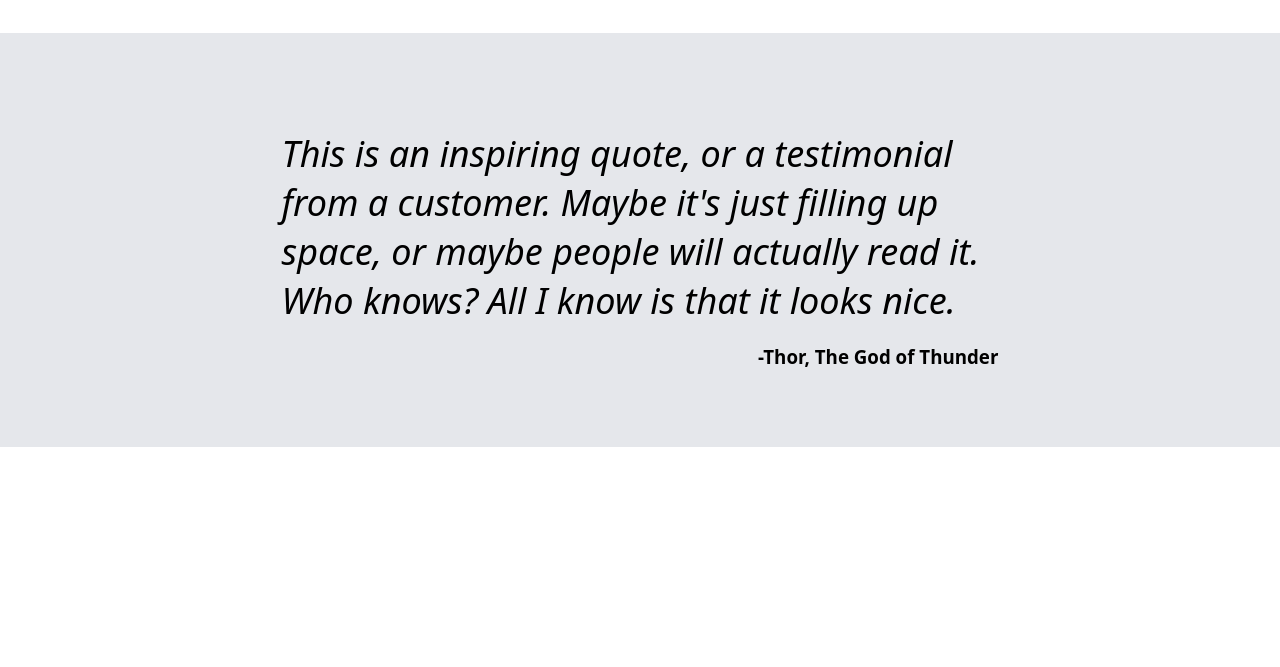
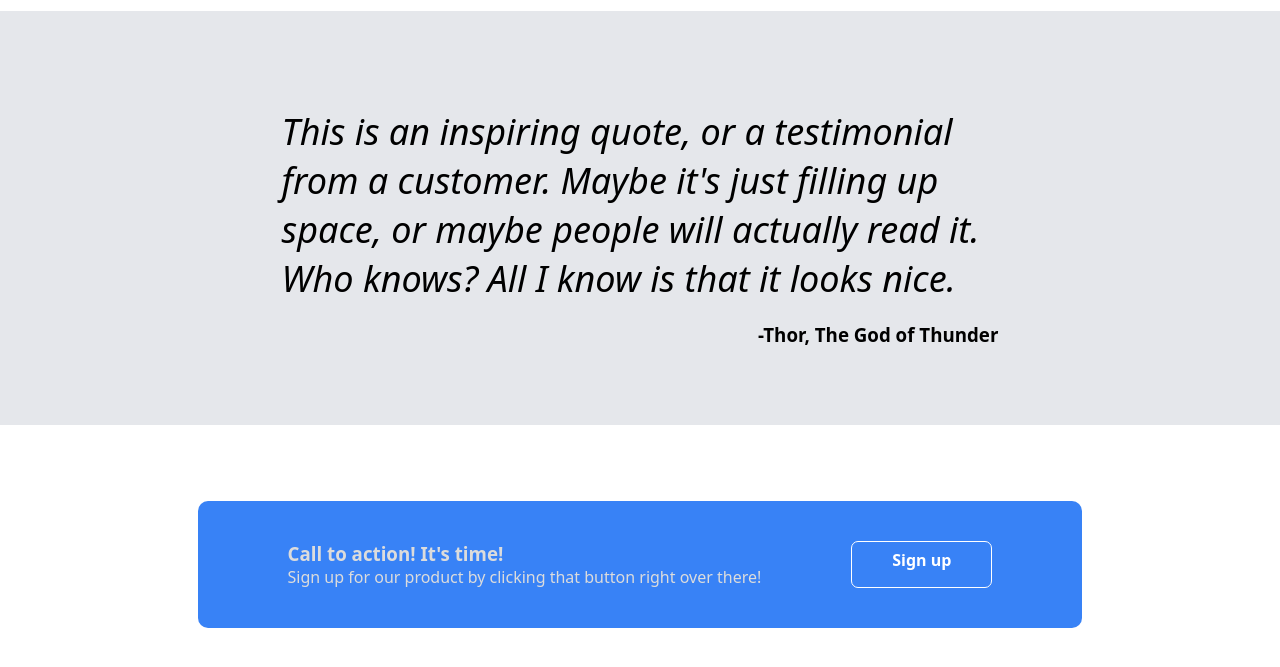
Before and after one commit to damasake3/Project-LandingPage, a plain HTML site: page index.html in a window 1280 px wide. Shown: the part 1001-1668 px from the top of the page. Before the commit the page ends 1448 px from the top, so only its background shows below. Drawn offline with Linux system fonts and the light colour scheme.

Commit message:
Done with Call to Action

```diff
--- a/css/styles.css
+++ b/css/styles.css
@@ -75,13 +75,13 @@ body {
     background-color: #3882F6;
     border-radius: 7px;
     border: solid 1px #3882F6;
-    padding: 7px 15px;
+    padding: 7px 40px;
 
     color: white;
     font-weight: 600;
     text-align: center;
-    width: 60px;
 
+    max-width: 80px;
     text-decoration: none;
 }
 
@@ -142,6 +142,8 @@ body {
     font-weight: 400;
 }
 /* RANDOMS */
+
+/* QUOTES */
 .quote {
     background-color: #e5e7eb;
     padding: 60px 0;
@@ -168,3 +170,41 @@ body {
 
     width: 56%;
 }
+/* QUOTES */
+
+.call-action {
+    display: flex;
+    justify-content: center;
+    align-items: center;
+    margin: 76px;
+}
+
+.blue-box {
+    display: flex;
+    gap: 90px;
+
+    background-color: #3882F6;
+    padding: 40px 90px;
+
+    border-radius: 10px;
+
+}
+
+.blue-box > .btn {
+    color: white;
+    border: 1px solid white;
+}
+
+.action-desc {
+    display: flex;
+    flex-direction: column;
+}
+.action-desc > h3, p {
+    margin: 0;
+    color: gainsboro;
+}
+
+.action-desc > p {
+    font-weight: lighter;
+    color: gainsboro;
+}
--- a/index.html
+++ b/index.html
@@ -68,6 +68,7 @@
     </div>
     <!--END of RANDOM-->
 
+    <!--START of QUOTE-->
     <div class="quote">
         <blockquote cite="Thor, The God of Thunder">
             This is an inspiring quote, or a testimonial from a customer. Maybe it's just filling up space, or maybe
@@ -75,6 +76,19 @@
         </blockquote>
         <div class="author"><h3>-Thor, The God of Thunder</h3></div>
     </div>
+    <!--END of QUOTE-->
+
+    <div class="call-action">
+        <div class="blue-box">
+            <div class="action-desc">
+                <h3>Call to action! It's time!</h3>
+                <p>Sign up for our product by clicking that button right over there!</p>
+            </div>
+            <a href="" class="btn">Sign up</a>
+        </div>
+    </div>
+
+
 </body>
 
 </html>
```
